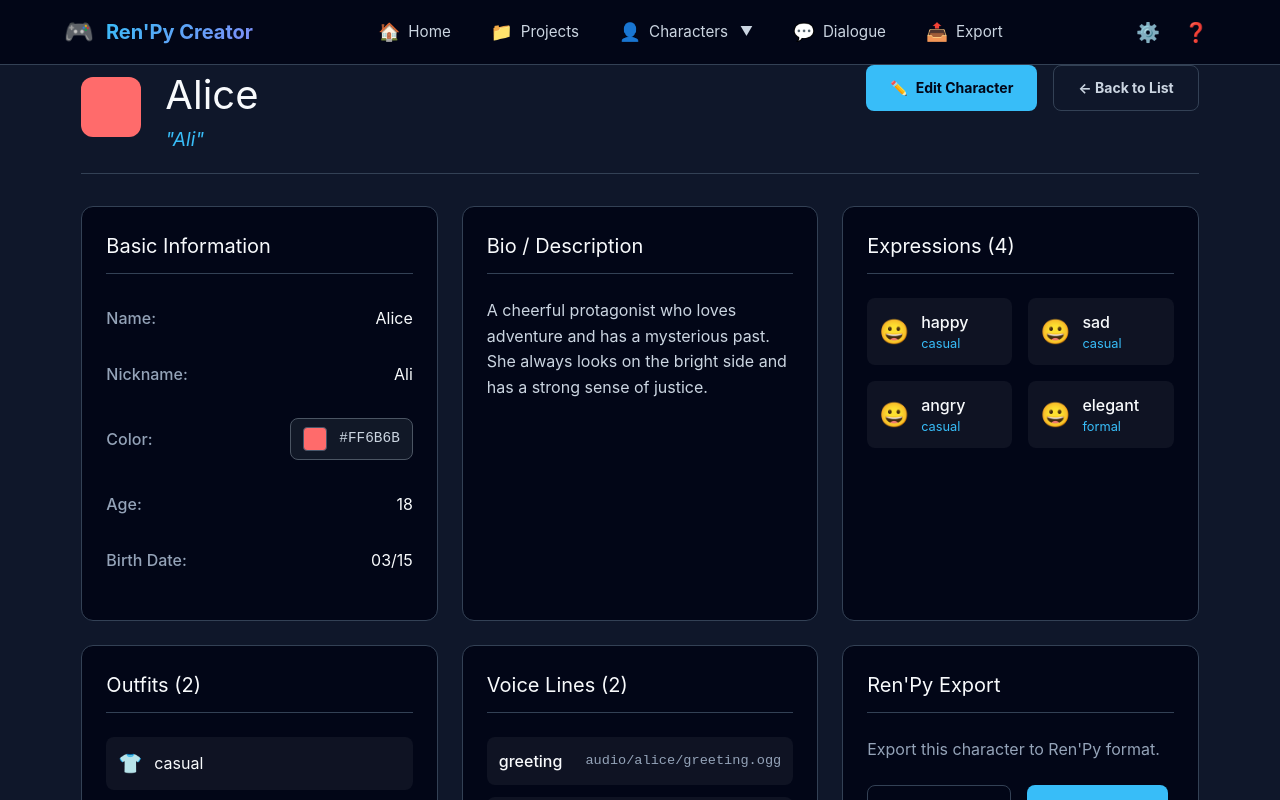
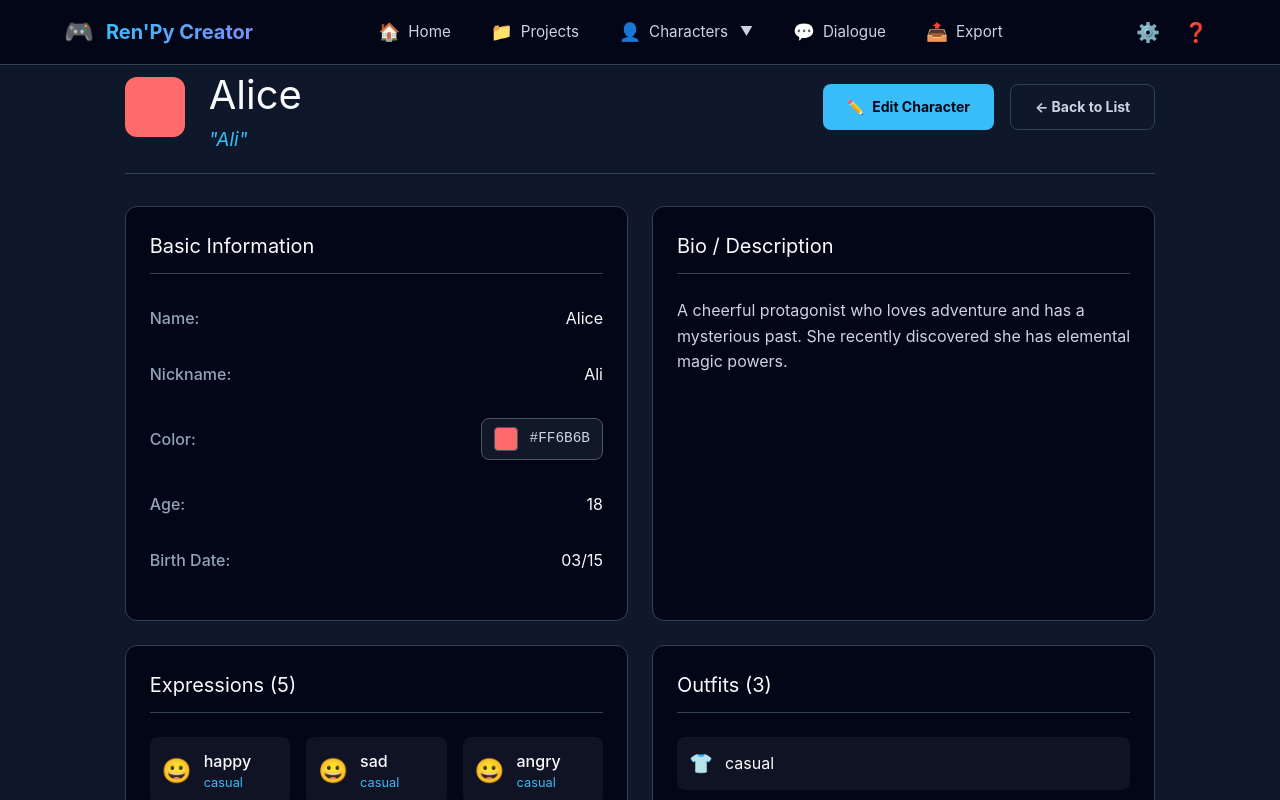
Before and after one commit to JephrenNaicker/RenpyCreatorStudio, a Vue app in the folder frontend/: page /characters/1 in a window 1280 px wide. Shown: the top 800 px of the page. Built offline with nearby package versions, Linux system fonts and the light colour scheme; the HTML template or start-up script is replaced by a standard one.

Commit message:
Refactor CharacterDetailView: Replace mock data with computed character retrieval and streamline export code generation

```diff
--- a/frontend/src/views/Character/CharacterDetailView.vue
+++ b/frontend/src/views/Character/CharacterDetailView.vue
@@ -140,68 +140,48 @@
 </template>
 
 <script setup lang="ts">
-import { ref, onMounted } from 'vue';
+import { ref, computed } from 'vue';
 import { useRoute, useRouter } from 'vue-router';
+import { dummyCharacters, type Character } from '@/utils/dummyData';
 
 const route = useRoute();
 const router = useRouter();
-const character = ref<any>(null);
+
+// Find character by route param — replace with API call later
+const character = computed<Character | null>(() =>
+    dummyCharacters.find(c => c.id === route.params.id) ?? null
+);
+
 const showExportModal = ref(false);
 const exportCode = ref('');
-
-// Mock data - will be replaced with API call
-const mockCharacter = {
-    id: '1',
-    name: 'Alice',
-    nickname: 'Ali',
-    color: '#FF6B6B',
-    age: 18,
-    birth_date: '03/15',
-    bio: 'A cheerful protagonist who loves adventure and has a mysterious past. She always looks on the bright side and has a strong sense of justice.',
-    voice_lines: [
-        { line_name: 'greeting', audio_path: 'audio/alice/greeting.ogg' },
-        { line_name: 'surprise', audio_path: 'audio/alice/surprise.ogg' }
-    ],
-    outfits: [
-        { name: 'casual', default_image: 'alice_casual.png' },
-        { name: 'formal', default_image: 'alice_formal.png' }
-    ],
-    expressions: [
-        { name: 'happy', image_path: 'alice_happy.png', outfit: 'casual' },
-        { name: 'sad', image_path: 'alice_sad.png', outfit: 'casual' },
-        { name: 'angry', image_path: 'alice_angry.png', outfit: 'casual' },
-        { name: 'elegant', image_path: 'alice_elegant.png', outfit: 'formal' }
-    ]
-};
-
-onMounted(() => {
-    // TODO: Fetch character from API using route.params.id
-    character.value = mockCharacter;
-});
 
 const goBack = () => {
     router.push('/characters');
 };
 
 const showExportPreview = () => {
-    // Generate Ren'Py code
-    exportCode.value = `# Ren'Py Character Definition
-define ${character.value.name.toLowerCase()} = Character(
-    "${character.value.name}",
-    color="${character.value.color}",
+    if (!character.value) return;
+    const c = character.value;
+    const varName = c.name.toLowerCase();
+    const expressions = (c.expressions ?? [])
+        .map(e => `image ${varName} ${e.name} = "${e.image_path}"`)
+        .join('\n');
+
+    exportCode.value =
+        `# Ren'Py Character Definition
+define ${varName} = Character(
+    "${c.name}",
+    color="${c.color}",
     what_prefix='"',
     what_suffix='"',
 )
 
 # Expressions
-image ${character.value.name.toLowerCase()} happy = "alice_happy.png"
-image ${character.value.name.toLowerCase()} sad = "alice_sad.png"
-image ${character.value.name.toLowerCase()} angry = "alice_angry.png"
+${expressions || `# No expressions defined yet`}
 
 # Usage in script
 label start:
-    ${character.value.name.toLowerCase()} "Hello, I'm ${character.value.name}!"
-    ${character.value.name.toLowerCase()} happy "I'm happy to meet you!"
+    ${varName} "Hello, I'm ${c.name}!"
 `;
     showExportModal.value = true;
 };
@@ -235,7 +215,7 @@
 .character-header {
     display: flex;
     justify-content: space-between;
-    align-items: flex-start;
+    align-items: center;
     margin-bottom: 2rem;
     padding-bottom: 1.5rem;
     border-bottom: 1px solid #334155;
```
